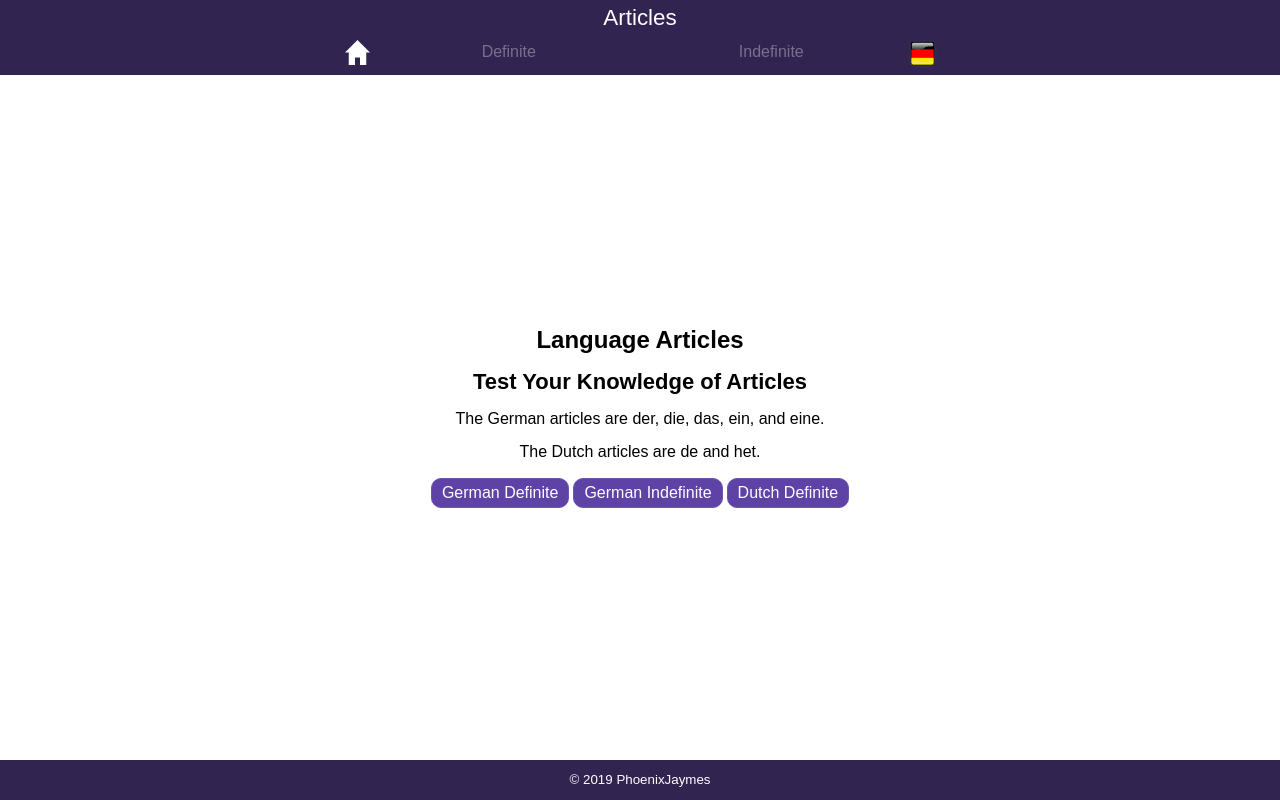
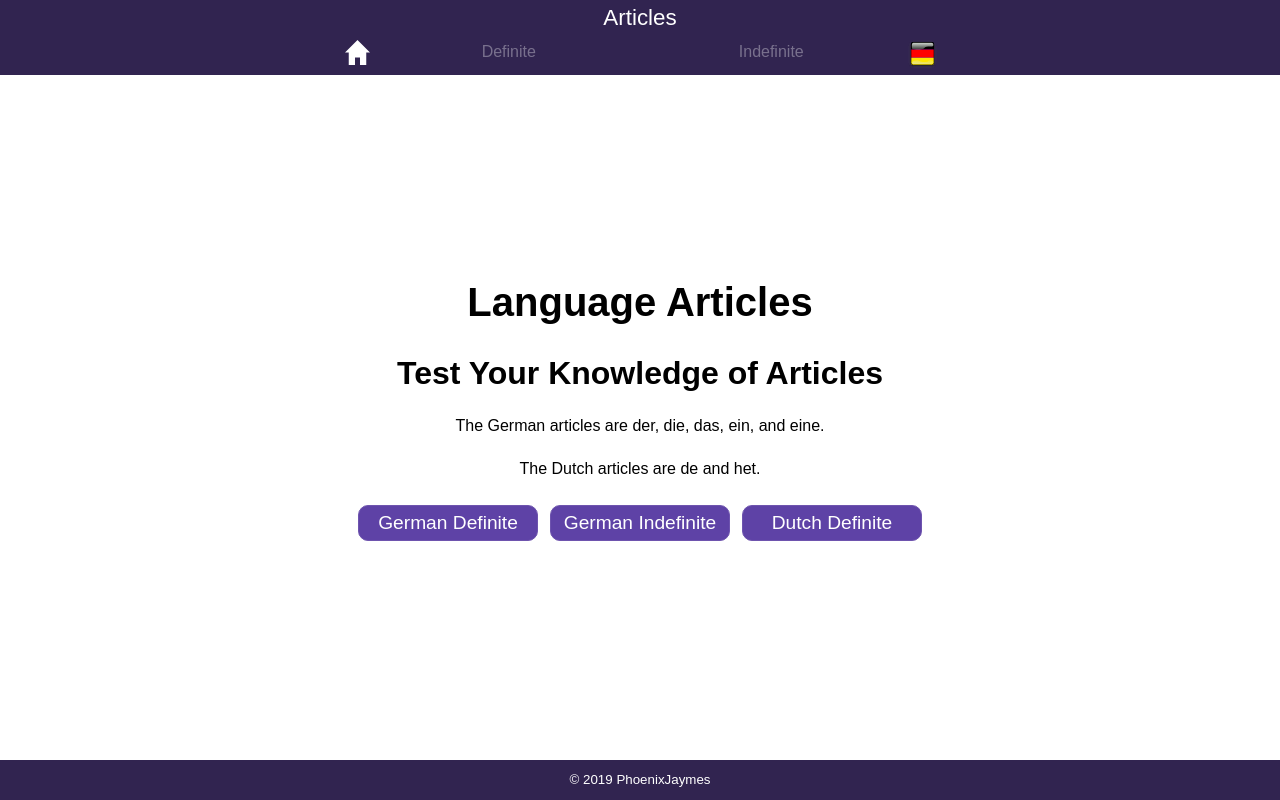
Before and after one commit to phoenixjaymes/react-language-articles, a React (Create React App) app: page / in a window 1280 px wide. Built offline with nearby package versions, Linux system fonts and the light colour scheme; no server answers.

Commit message:
refactored some styles and added media queries

```diff
--- a/src/index.css
+++ b/src/index.css
@@ -6,6 +6,7 @@
 
 body {
   font-family: Arial, Helvetica, sans-serif;
+  font-size: 16px;
 }
 
 .main-container {
@@ -23,18 +24,19 @@ body {
   max-width: 600px;
 }
 
-h1,
 h2,
 p {
   margin-bottom: 15px;
 }
 
 h1 {
-  font-size: 1.5rem;
+  font-size: 1.75rem;
+  margin-bottom: 20px;
+  text-align: center;
 }
 
 h2 {
-  font-size: 1.375rem;
+  font-size: 1.25rem;
 }
 
 ul {
@@ -42,7 +44,16 @@ ul {
 }
 
 main {
+  background: #fff;
+  display: flex;
+  flex-flow: column;
+  justify-content: center;
+
   flex: 1 0;
+}
+
+main .inner-container {
+  flex: 0 0;
 }
 
 main,
@@ -53,6 +64,12 @@ footer {
 header,
 footer {
   background: rgb(49, 36, 80);
+}
+
+footer {
+  color: #fff;
+  height: 40px;
+  text-align: center;
 }
 
 
@@ -152,27 +169,6 @@ nav > ul li span.active {
 }
 /***** end header *****/
 
-/***** main *****/
-main {
-  background: #fff;
-  display: flex;
-  flex-flow: column;
-  justify-content: center;
-}
-
-main .inner-container {
-  flex: 0 0;
-
-}
-/***** end header ****/
-
-/***** footer *****/
-footer {
-  color: #fff;
-  height: 40px;
-  text-align: center;
-}
-/***** end footer *****/
 
 /***** buttons *****/
 
@@ -183,7 +179,7 @@ button {
   color: #fff;
   display: inline-block;
   font-size: 1rem;
-  margin: 2px 2px;
+  margin: 2px 4px 5px;
   min-width: 50px;
   padding: 5px 10px;
 }
@@ -198,6 +194,11 @@ button:hover {
   min-width: 300px;
 }
 
+.hero-buttons button {
+  margin-bottom: 8px;
+  min-width: 160px;
+}
+
 .btn-check {
   width: 100px;
 }
@@ -208,20 +209,25 @@ button:hover {
 .articles-box,
 .check-answer-box,
 .answer-box {
+  border-radius: 5px;
   font-size: 1.125rem;
   margin: 0 auto 15px;
   text-align: center;
   width: 300px;
 }
 
-.word-box {
+.word-box,
+.answer-box {
   display: flex;
   justify-content: center;
   flex-flow: column nowrap;
 
-  background: rgba(49, 36, 80, .04);
-  height: 64px;
+  height: 70px;
   line-height: 25px;
+}
+
+.word-box {
+  background: rgba(49, 36, 80, .03);
   margin: 0 auto 20px;
   max-width: 400px;
   text-align: center;
@@ -230,7 +236,7 @@ button:hover {
 .word-box p {
   font-style: italic;
   font-weight: 700;
-  margin-bottom: 0;
+  margin-bottom: 5px;
 }
 
 .word-box__article {
@@ -251,14 +257,13 @@ button:hover {
   text-align: center;
 }
 
+.answer-box__text {
+  margin-bottom: 5px;
+}
 
-.answer-box {
-  display: flex;
-  flex-flow: column nowrap;
-  justify-content: center;
-
-  height: 65px;
-  padding-top: 5px;
+.answer-box__answer {
+  font-weight: bold;
+  margin-bottom: 0;
 }
 
 .answer-box.answer-correct {
@@ -274,10 +279,98 @@ button:hover {
 .final-box {
   display: grid;
   grid-template-columns: 1fr 1fr;
-  gap: 5px;
+  gap: 4px;
+}
+
+.final-box li {
+  padding: 1px 0;
 }
 
 /**** Misc styles *****/
 .center-text {
   text-align: center;
 }
+
+
+@media (min-width: 544px) {
+  h2,
+  p {
+    margin-bottom: 25px;
+  }
+
+  h1 {
+    font-size: 2rem;
+    margin-bottom: 30px;
+  }
+
+  h2 {
+    font-size: 1.375rem;
+  }
+
+  button {
+    font-size: 1.1rem;
+    margin: 2px 6px;
+    min-width: 60px;
+    padding: 5px 10px;
+  }
+
+  .hero-buttons button {
+    margin-bottom: 15px;
+    min-width: 170px;
+  }
+
+  .word-box,
+  .articles-box,
+  .check-answer-box,
+  .answer-box {
+    font-size: 1.25rem;
+    margin-bottom: 25px;
+    width: 300px;
+  }
+
+  .word-box,
+  .answer-box {
+    height: 90px;
+  }
+
+  .word-box p {
+    margin-bottom: 10px;
+  }
+
+  .answer-box__text {
+    margin-bottom: 10px;
+  }
+}
+
+@media (min-width: 940px) {
+  h2,
+  p {
+    margin-bottom: 25px;
+  }
+
+  h1 {
+    font-size: 2.5rem;
+  }
+
+  h2 {
+    font-size: 2rem;
+  }
+
+  button {
+    font-size: 1.2rem;
+    margin: 2px 6px;
+    min-width: 70px;
+    padding: 6px 10px;
+  }
+
+  .hero-buttons button {
+    min-width: 180px;
+  }
+
+  .word-box,
+  .articles-box,
+  .check-answer-box,
+  .answer-box {
+    margin-bottom: 30px;
+  }
+}
```
